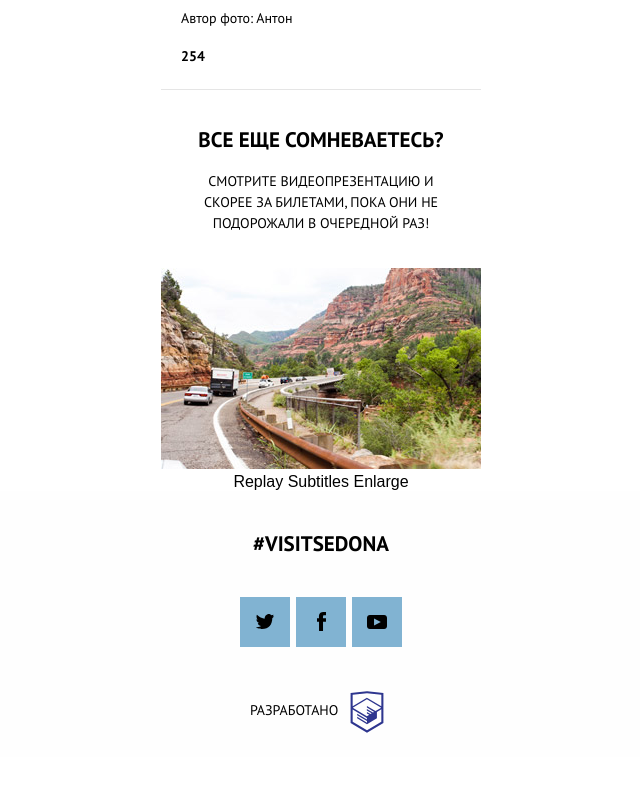
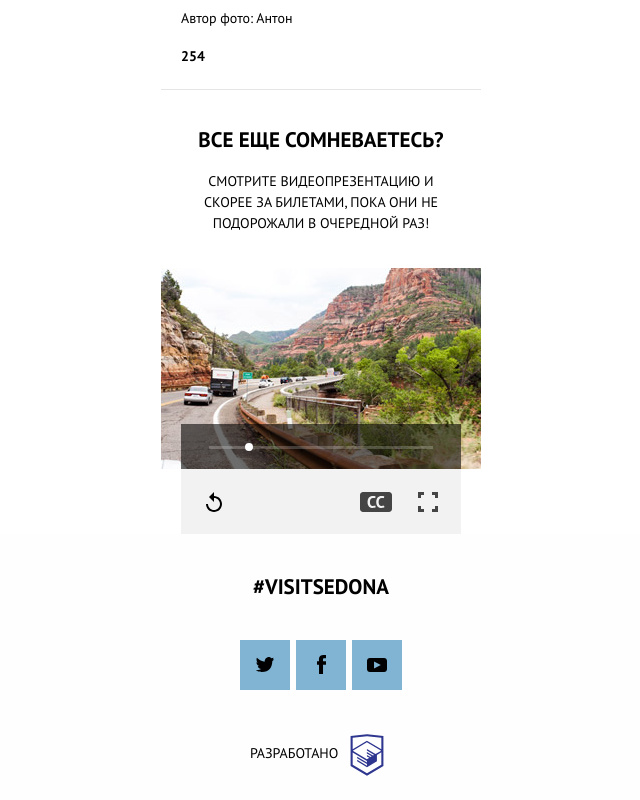
Before and after one commit to GeorgeGUS/106211-sedona, a website: page photo.html in a window 1280 px wide. Shown: the part 2401-3201 px from the top of the page, without its empty margins (319-959 px from the left). Before the commit the page ends 3158 px from the top, so only its background shows below. Drawn offline with nearby package versions, Linux system fonts and the light colour scheme; files that its build step writes are made by us from their sources.

Commit message:
Разметил контролы для видеоплеера

```diff
--- a/photo.html
+++ b/photo.html
@@ -89,13 +89,14 @@
         <div class="video-player__frame video-player__frame--mobile"><img src="img/video-mobile@1x.jpg" alt=""></div>
         <div class="video-player__controls">
           <div class="video-player__volume-slider">
-            <div class="video-player__volume-slider-bar"></div>
-            <div class="video-player__volume-slider-knob"></div>
+            <div class="video-player__volume-slider-bar">
+              <div class="video-player__volume-slider-knob"></div>
+            </div>
           </div>
           <div class="video-player__control-btns">
             <span class="video-player__control-btn video-player__control-btn--replay">Replay</span>
+            <span class="video-player__control-btn video-player__control-btn--enlarge">Enlarge</span>
             <span class="video-player__control-btn video-player__control-btn--subtitles">Subtitles</span>
-            <span class="video-player__control-btn video-player__control-btn--enlarge">Enlarge</span>
           </div>
         </div>
       </div>
--- a/sass/blocks/video.scss
+++ b/sass/blocks/video.scss
@@ -1,3 +1,70 @@
 .video__desc {
+  position: relative;
   padding: 20px 30px;
 }
+
+.video-player__frame > img {
+  vertical-align:bottom
+}
+
+.video-player__controls {
+  position: relative;
+  margin-top: -45px;
+  margin-left: 20px;
+  margin-right: 20px;
+  height: 110px;
+  background-color: rgba(0, 0, 0, 0.05);
+
+}
+
+.video-player__volume-slider {
+  height: 45px;
+  line-height: 45px;
+  background-color: rgba(0, 0, 0, 0.55);
+}
+
+.video-player__volume-slider-bar {
+  position: relative;
+  display: inline-block;
+  vertical-align: middle;
+  width: 80%;
+  height: 3px;
+  background-color: rgba(255, 255, 255, 0.2);
+  cursor: pointer;
+}
+
+.video-player__volume-slider-knob {
+  position: absolute;
+  top: -3px;
+  left: 40px;
+  transform: translateX(-50%);
+  border: 4.5px solid white;
+  border-radius: 50%;
+  cursor: pointer;
+}
+
+.video-player__control-btns {
+  font-size: 0;
+  padding: 17px;
+}
+
+.video-player__control-btn {
+  float: right;
+  display: inline-block;
+  width: 32px;
+  height: 32px;
+  background-position: center center;
+  background-repeat: no-repeat;
+  cursor: pointer;
+  &--replay {
+    float: left;
+    background-image: url("../img/icon-video-replay.svg");
+  }
+  &--subtitles {
+    background-image: url("../img/icon-video-subtitles.svg");
+    margin-right: 20px;
+  }
+  &--enlarge {
+    background-image: url("../img/icon-video-fullscreen.svg");
+  }
+}
```
